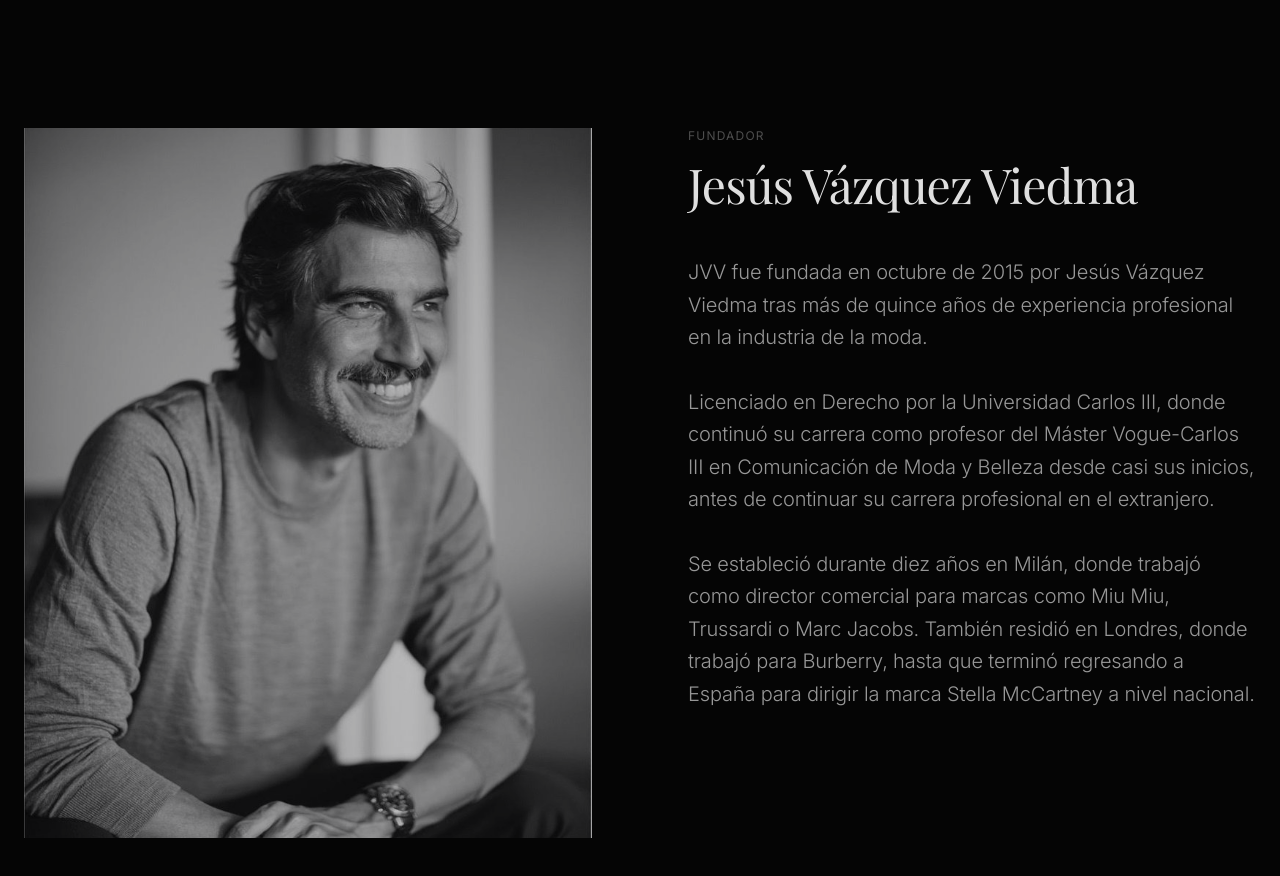
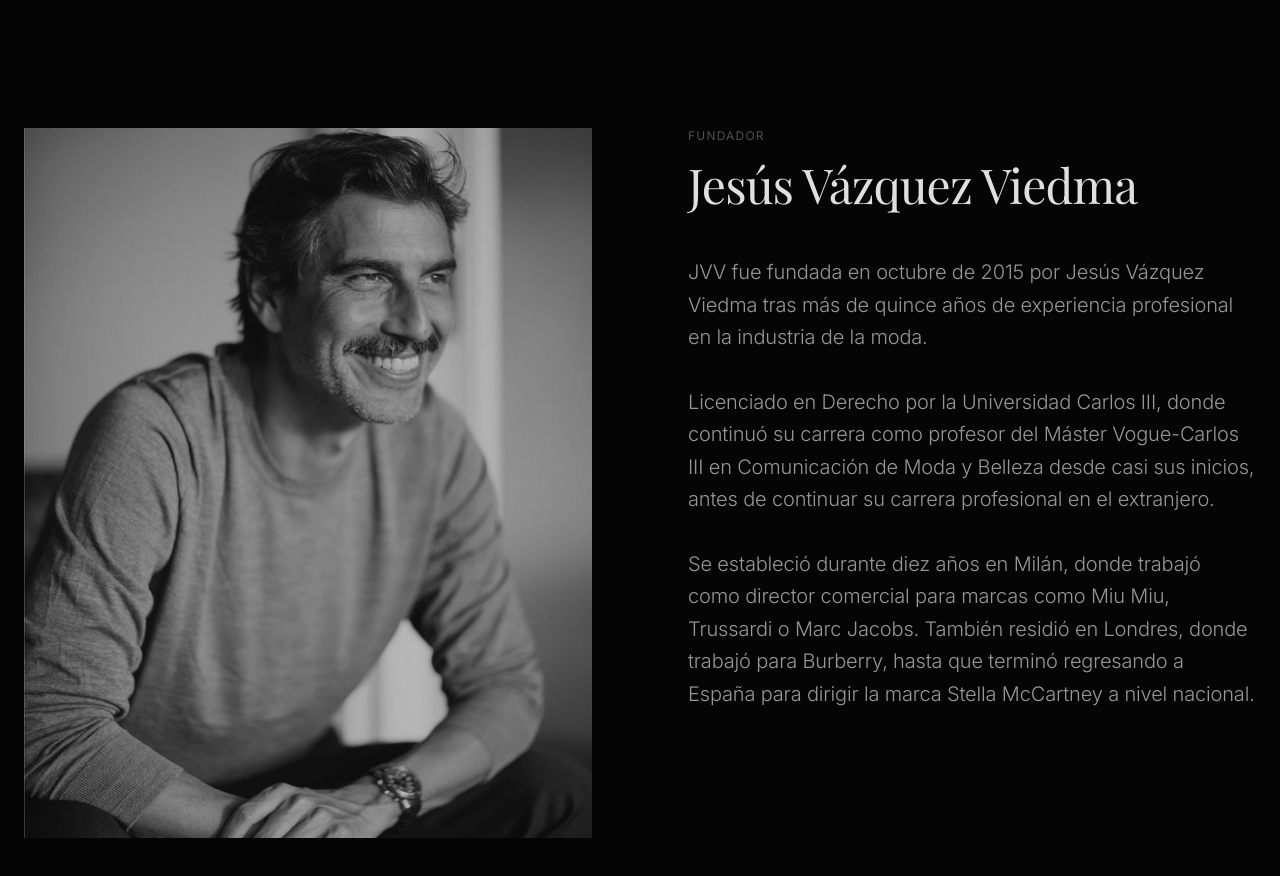
Before and after one commit to JVVweb/JVV, a React (Vite) app: page /about in a window 1280 px wide. Shown: the part 640-1516 px from the top of the page. Built offline with nearby package versions, Linux system fonts and the light colour scheme; a web font is replaced by a local one.

Commit message:
Update About page image to jvv-jesus.jpg

```diff
--- a/src/pages/About.tsx
+++ b/src/pages/About.tsx
@@ -32,7 +32,7 @@ export default function About() {
       <section className="px-6 grid grid-cols-1 md:grid-cols-2 gap-12 md:gap-24 max-w-7xl mx-auto items-start mb-40">
         <div className="md:sticky md:top-32 aspect-[4/5] bg-zinc-900 overflow-hidden">
           <img
-            src="/JVV-PatrickSchuttler10-e1635273090865.jpg"
+            src="/jvv-jesus.jpg"
             alt="Jesús Vázquez Viedma"
             className="w-full h-full object-cover grayscale opacity-70"
           />
```
